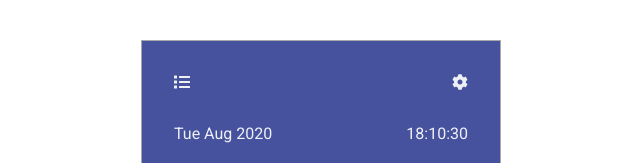
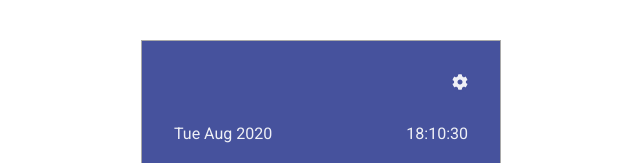
Before and after one commit to 1amL0st/react-todo, a React (Create React App) app: page / in a window 1280 px wide. Shown: the top 163 px of the page, without its empty margins (319-959 px from the left). Built offline with nearby package versions, Linux system fonts and the light colour scheme.

Commit message:
Notification sound

```diff
--- a/src/App.js
+++ b/src/App.js
@@ -12,7 +12,6 @@ class DB
 {
   constructor() {
     this.tasks = [];
-    //this.GenerateTasks();
   }
 
   /***************************************************************************
@@ -124,6 +123,8 @@ class Logic {
 
     this.settings.items[1].isSupported = (Audio !== undefined);
 
+    this.audio = new Audio("https://www.soundjay.com/clock/sounds/clock-winding-1.mp3");
+
     this.notification_interval = setInterval(() => {
       this.db.SortTasks();
     }, 1000 * 5);
@@ -143,13 +144,13 @@ class Logic {
     if (this.settings.items[0].isSupported && this.settings.items[0].isAllowed) {
       let task = this.db.tasks.find(task => (MyTime.MyDateAndMyTimeUntilNow(task.date, task.time).ms < 0) && (!task.isNotified));
       if (task) {
-        let notification = new Notification(task.name, {
+        new Notification(task.name, {
           body: task.desc
         });
-        notification.onclick = (e) => {
-          //TODO: GO to user's task or do nothing
+        if (this.settings.items[1].isAllowed) {
+          this.audio.play();
         }
-      } else { }
+      }
     }
 
     this.db.tasks.forEach(task => {
--- a/src/components/Header/Header.jsx
+++ b/src/components/Header/Header.jsx
@@ -30,7 +30,6 @@ class Header extends React.Component {
         return (
             <header className="header">
                 <div className="header--controls">
-                    <span className="button" title="Idk"><FontAwesomeIcon icon={icons.faList} /></span>
                     <span className="button" title="Settings"
                     onClick={() => {this.props.onSettingsBtnClick()}}><FontAwesomeIcon icon={icons.faCog} /></span>
                 </div>
--- a/src/components/Header/Header.scss
+++ b/src/components/Header/Header.scss
@@ -4,7 +4,7 @@
   padding: 32px;
 
   &--controls {
-    @include flex-layout(row, space-between);
+    @include flex-layout(row, flex-end);
   }
 
   &--time {
--- a/src/components/ItemSetting/ItemSetting.scss
+++ b/src/components/ItemSetting/ItemSetting.scss
@@ -3,7 +3,6 @@
     flex-direction: row;
 
     &--disabled {
-
         pointer-events: none;
         opacity: 0.5;
     }
```
